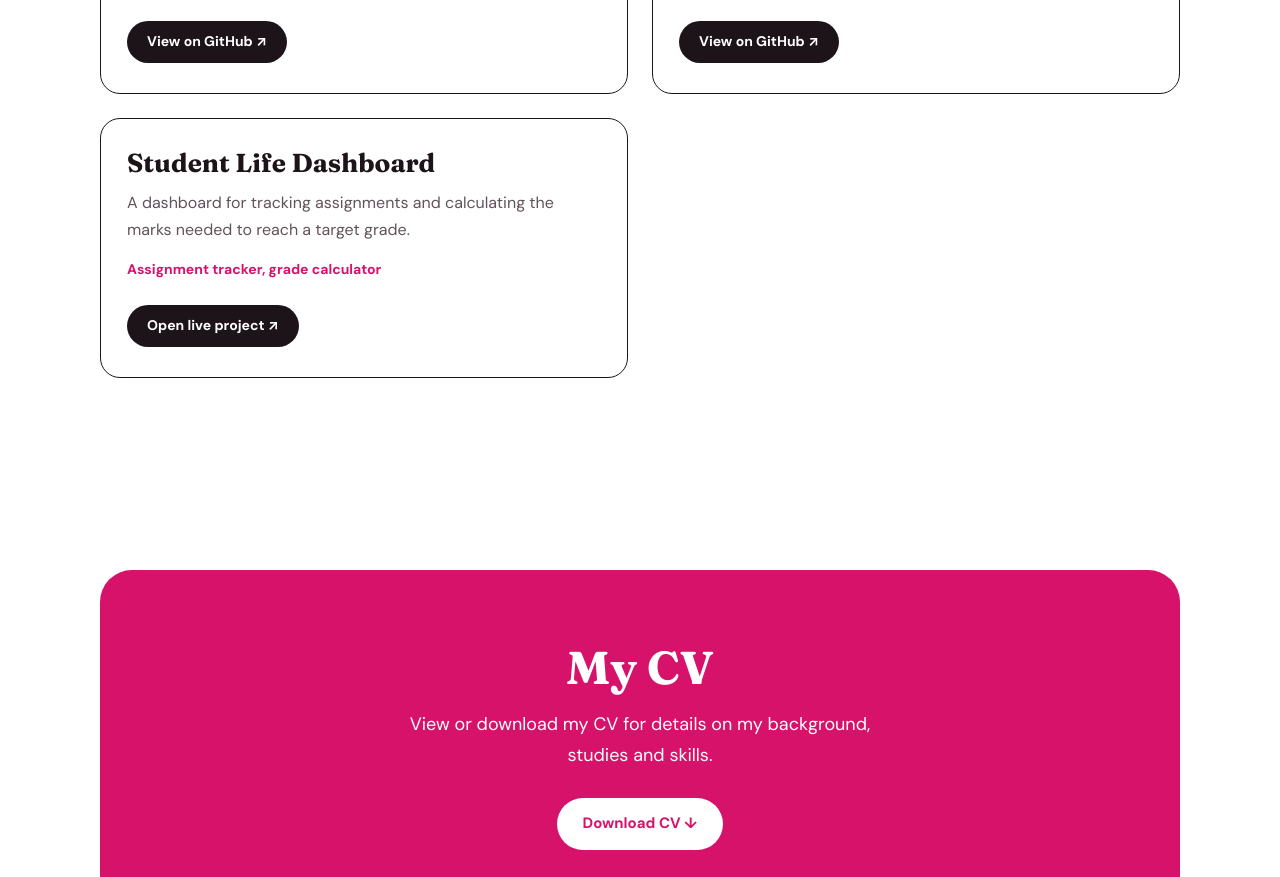
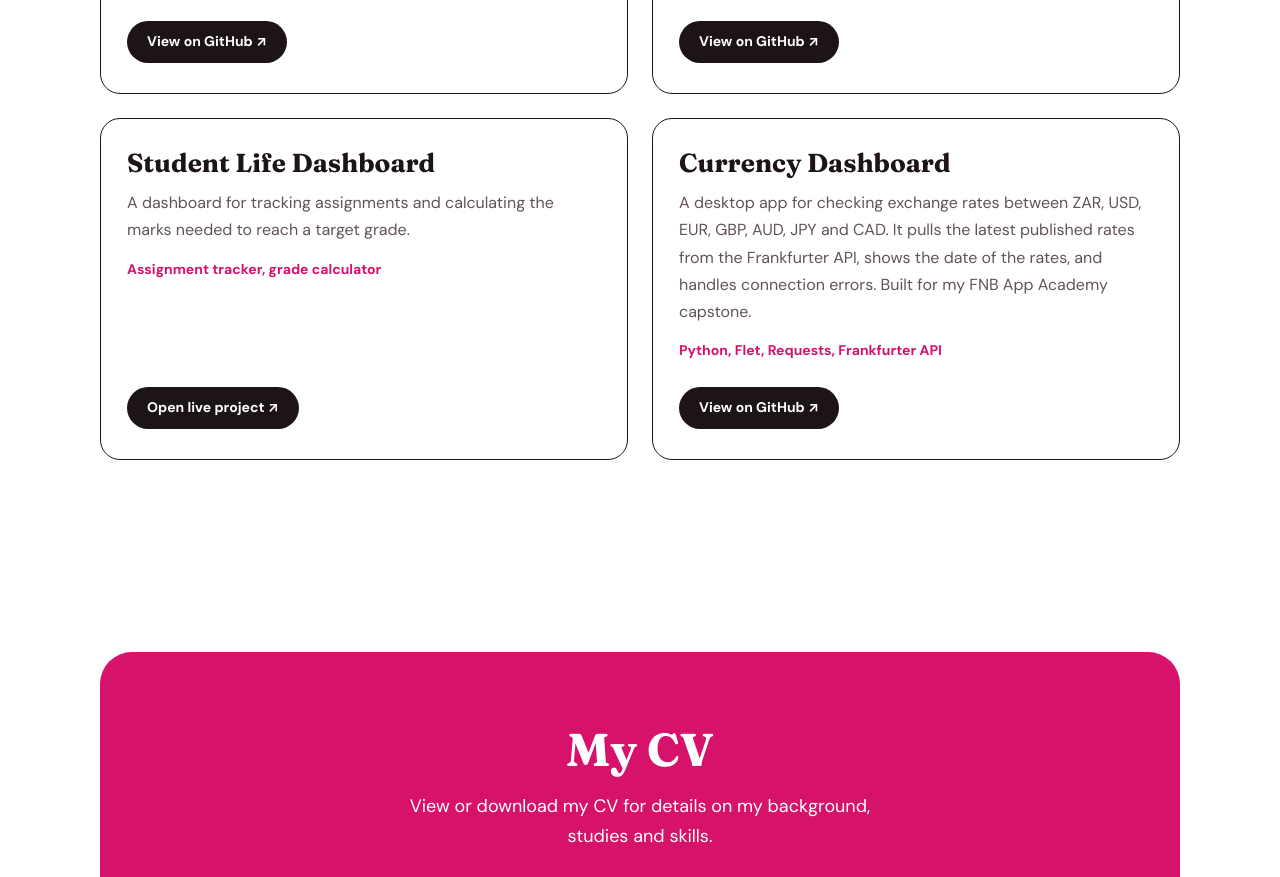
Before and after one commit to Unarine-Phasha/MyPortfolio, a plain HTML site: page index.html in a window 1280 px wide. Shown: the part 2692-3569 px from the top of the page. Drawn offline with Linux system fonts and the light colour scheme.

Commit message:
Update portfolio

```diff
--- a/index.html
+++ b/index.html
@@ -226,6 +226,15 @@ skills | C#, .NET, Java, SQL</code></pre>
                     </div>
                     <a class="pill" href="https://unarine-phasha.github.io/StudentLifeDashboard/" target="_blank" rel="noopener noreferrer">Open live project <span aria-hidden="true">↗</span></a>
                 </article>
+
+                <article class="project">
+                    <div>
+                        <h3>Currency Dashboard</h3>
+                        <p>A desktop app for checking exchange rates between ZAR, USD, EUR, GBP, AUD, JPY and CAD. It pulls the latest published rates from the Frankfurter API, shows the date of the rates, and handles connection errors. Built for my FNB App Academy capstone.</p>
+                        <p class="technologies">Python, Flet, Requests, Frankfurter API</p>
+                    </div>
+                    <a class="pill" href="https://github.com/Unarine-Phasha/unarine_exchange_dashboard" target="_blank" rel="noopener noreferrer">View on GitHub <span aria-hidden="true">↗</span></a>
+                </article>
             </div>
         </section>
 
```
